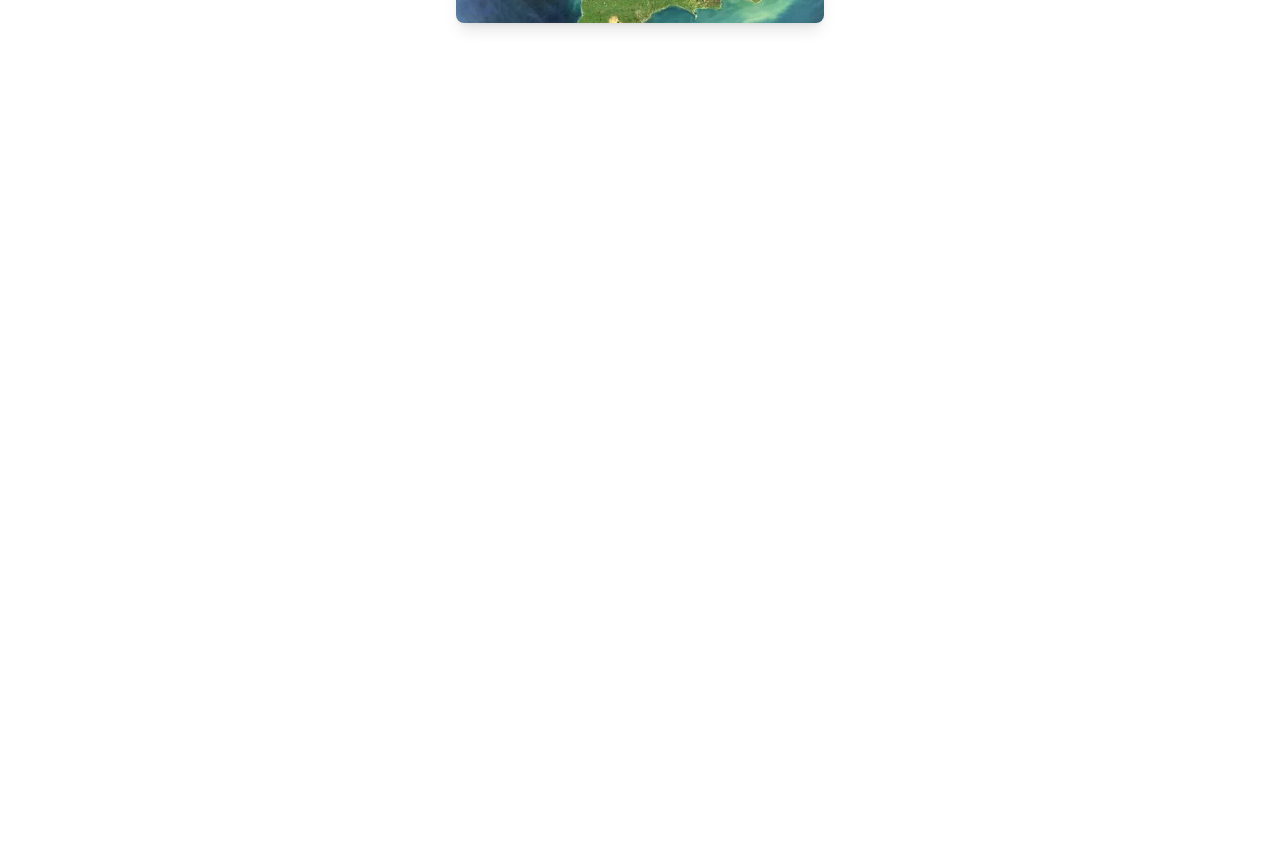
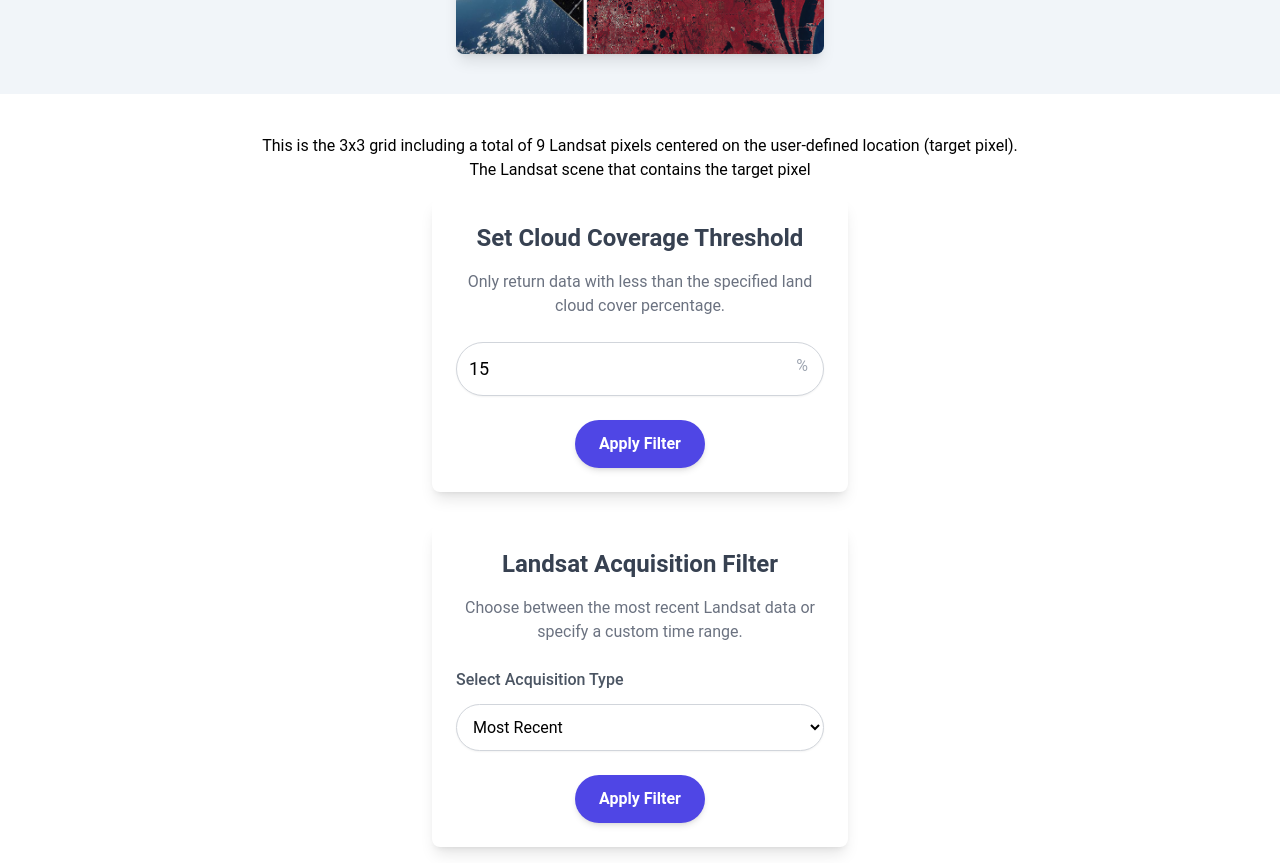
Before and after one commit to ehope12/Data-Voyagers, a React (Create React App) app in the folder frontend/: page / in a window 1280 px wide. Shown: the part 2380-3243 px from the top of the page. Before the commit the page ends 2443 px from the top, so only its background shows below. Built offline with nearby package versions, Linux system fonts and the light colour scheme.

Commit message:
added some more frontend components

```diff
--- /dev/null
+++ b/frontend/src/components/CloudCoverageFilter.js
@@ -0,0 +1,50 @@
+import React, { useState } from 'react';
+
+const CloudCoverageFilter = () => {
+    const [threshold, setThreshold] = useState(15); // Default threshold value
+
+    const handleInputChange = (event) => {
+        setThreshold(event.target.value); // Update threshold as the user types
+    };
+
+    const handleSubmit = (event) => {
+        event.preventDefault(); // Prevent page reload on form submit
+        console.log(`Filtering data with cloud coverage less than ${threshold}%`);
+        // Add your logic to fetch or filter the data based on this threshold
+    };
+
+    return (
+        <div className="max-w-md mx-auto p-4">
+            <form onSubmit={handleSubmit} className="bg-white shadow-lg rounded-lg p-6 space-y-6">
+                <div className="text-center">
+                    <h2 className="text-2xl font-semibold text-gray-700 mb-4">Set Cloud Coverage Threshold</h2>
+                    <p className="text-gray-500">Only return data with less than the specified land cloud cover percentage.</p>
+                </div>
+
+                <div className="relative">
+                    <input
+                        type="number"
+                        min="0"
+                        max="100"
+                        value={threshold}
+                        onChange={handleInputChange}
+                        className="w-full p-3 text-lg border border-gray-300 rounded-full shadow-sm focus:outline-none focus:ring-2 focus:ring-indigo-500 transition duration-200 ease-in-out"
+                        placeholder="Enter cloud coverage threshold (%)"
+                    />
+                    <span className="absolute top-3 right-4 text-gray-400">%</span>
+                </div>
+
+                <div className="text-center">
+                    <button
+                        type="submit"
+                        className="px-6 py-3 bg-indigo-600 text-white font-semibold rounded-full shadow-md hover:bg-indigo-500 focus:outline-none focus:ring-2 focus:ring-indigo-500 transition duration-200 ease-in-out"
+                    >
+                        Apply Filter
+                    </button>
+                </div>
+            </form>
+        </div>
+    );
+};
+
+export default CloudCoverageFilter;
--- a/frontend/src/moreOnUI/ImageCarousel.js
+++ b/frontend/src/components/ImageCarousel.js
@@ -29,6 +29,7 @@ const ImageCarousel = () => {
     }, []); // Empty dependency array means this runs once when the component mounts
 
     return (
+        <div className="w-full bg-slate-100">
         <div className="relative p-10 w-full max-w-md mx-auto">
             <div className="overflow-hidden rounded-lg shadow-lg">
                 <img
@@ -50,6 +51,7 @@ const ImageCarousel = () => {
                 &#10095; {/* Right Arrow */}
             </button>
         </div>
+        </div>
     );
 };
 
--- /dev/null
+++ b/frontend/src/components/LandsatAquisition filter.js
@@ -0,0 +1,90 @@
+import React, { useState } from 'react';
+
+const LandsatAcquisitionFilter = () => {
+    const [acquisitionType, setAcquisitionType] = useState('mostRecent');
+    const [startDate, setStartDate] = useState('');
+    const [endDate, setEndDate] = useState('');
+
+    const handleTypeChange = (event) => {
+        setAcquisitionType(event.target.value); // Update acquisition type based on selection
+    };
+
+    const handleSubmit = (event) => {
+        event.preventDefault();
+
+        if (acquisitionType === 'mostRecent') {
+            console.log('Fetching the most recent Landsat acquisition');
+        } else {
+            console.log(`Fetching Landsat acquisitions from ${startDate} to ${endDate}`);
+        }
+    };
+
+    return (
+        <div className="max-w-md mx-auto p-4">
+            <form onSubmit={handleSubmit} className="bg-white shadow-lg rounded-lg p-6 space-y-6">
+                <div className="text-center">
+                    <h2 className="text-2xl font-semibold text-gray-700 mb-4">Landsat Acquisition Filter</h2>
+                    <p className="text-gray-500">Choose between the most recent Landsat data or specify a custom time range.</p>
+                </div>
+
+                {/* Acquisition Type Selector */}
+                <div className="space-y-3">
+                    <label htmlFor="acquisitionType" className="block text-gray-600 font-medium">
+                        Select Acquisition Type
+                    </label>
+                    <select
+                        id="acquisitionType"
+                        value={acquisitionType}
+                        onChange={handleTypeChange}
+                        className="block w-full p-3 bg-white border border-gray-300 rounded-full shadow-sm focus:outline-none focus:ring-2 focus:ring-indigo-500 transition duration-200 ease-in-out"
+                    >
+                        <option value="mostRecent">Most Recent</option>
+                        <option value="customRange">Custom Range</option>
+                    </select>
+                </div>
+
+                {/* Conditional Date Input (only shows if Custom Range is selected) */}
+                {acquisitionType === 'customRange' && (
+                    <div className="space-y-4">
+                        <div className="space-y-3">
+                            <label htmlFor="startDate" className="block text-gray-600 font-medium">
+                                Start Date
+                            </label>
+                            <input
+                                type="date"
+                                id="startDate"
+                                value={startDate}
+                                onChange={(e) => setStartDate(e.target.value)}
+                                className="w-full p-3 border border-gray-300 rounded-full shadow-sm focus:outline-none focus:ring-2 focus:ring-indigo-500 transition duration-200 ease-in-out"
+                            />
+                        </div>
+                        <div className="space-y-3">
+                            <label htmlFor="endDate" className="block text-gray-600 font-medium">
+                                End Date
+                            </label>
+                            <input
+                                type="date"
+                                id="endDate"
+                                value={endDate}
+                                onChange={(e) => setEndDate(e.target.value)}
+                                className="w-full p-3 border border-gray-300 rounded-full shadow-sm focus:outline-none focus:ring-2 focus:ring-indigo-500 transition duration-200 ease-in-out"
+                            />
+                        </div>
+                    </div>
+                )}
+
+                {/* Submit Button */}
+                <div className="text-center">
+                    <button
+                        type="submit"
+                        className="px-6 py-3 bg-indigo-600 text-white font-semibold rounded-full shadow-md hover:bg-indigo-500 focus:outline-none focus:ring-2 focus:ring-indigo-500 transition duration-200 ease-in-out"
+                    >
+                        Apply Filter
+                    </button>
+                </div>
+            </form>
+        </div>
+    );
+};
+
+export default LandsatAcquisitionFilter;
--- a/frontend/src/pages/Home.js
+++ b/frontend/src/pages/Home.js
@@ -1,6 +1,8 @@
 import React, { useState, useRef, useEffect } from 'react';
 import bgimg from "../assets/bgimg.png";
-import ImageCarousel from '../moreOnUI/ImageCarousel';
+import ImageCarousel from '../components/ImageCarousel';
+import CloudCoverageFilter from '../components/CloudCoverageFilter';
+import LandsatAcquisitionFilter from '../components/LandsatAquisition filter';
 
 const Home = () => {
     const [inputValue, setInputValue] = useState('');
@@ -322,8 +324,33 @@ const Home = () => {
     </div>
 </form>
    </div>
+   <div className="py-10 w-full">
+   <ImageCarousel />
+   </div>
 
-   <ImageCarousel />
+   {/* point 4 */}
+        <h1>This is the 3x3 grid including a total of 9 Landsat pixels centered on the user-defined location (target pixel).</h1>
+
+        {/* The image of the 3x3 grid including a total of 9 Landsat pixels centered on the user-defined location (target pixel). */}
+
+   {/* point 5 */}
+            <h1>The Landsat scene that contains the target pixel</h1>
+            {/* using the Worldwide Reference System-2 (WRS-2) */}
+
+   {/* point 6 - Allow users to set a threshold for cloud coverage (e.g., only return data with less than 15% land cloud cover).*/}
+    {/* Imput box 4 */}
+    <CloudCoverageFilter/>
+
+   {/* point 7 - Permit users to specify whether they want access to only the most recent Landsat acquisition or acquisitions spanning a particular time span. */}
+    <LandsatAcquisitionFilter/>
+
+    {/* point 8 - Acquire scene metadata such as acquisition satellite, date, time, latitude/longitude, Worldwide Reference System path and row, percent cloud cover, and image quality. */}
+
+    {/* point 9 - Access and acquire Landsat SR data values (and possibly display the surface temperature data from the thermal infrared bands) for the target pixel by leveraging cloud data catalogs and existing applications. */}
+
+    {/* point 10 - Display a graph of the Landsat SR data along the spectrum (i.e., the spectral signature) in addition to scene metadata. */}
+
+    {/* point 11 - Allow users to download or share data in a useful format (e.g., csv). */}
      </div>
 
     );
--- a/frontend/tailwind.config.js
+++ b/frontend/tailwind.config.js
@@ -4,7 +4,12 @@ module.exports = {
     "./src/**/*.{js,jsx,ts,tsx}",
   ],
   theme: {
-    extend: {},
+    extend: {
+      fontFamily: {
+        sans: ['Roboto', 'sans-serif'],
+        customFont: ['"YourCustomFont"', 'serif'], // For a custom font
+      },
+    },
   },
   plugins: [],
 }
```
